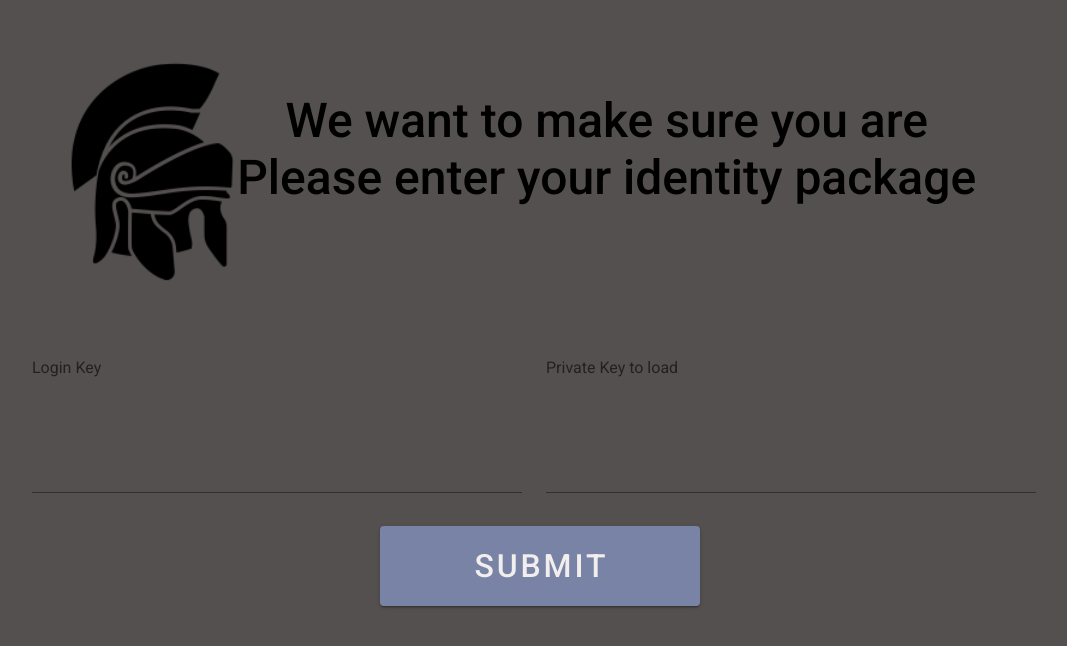
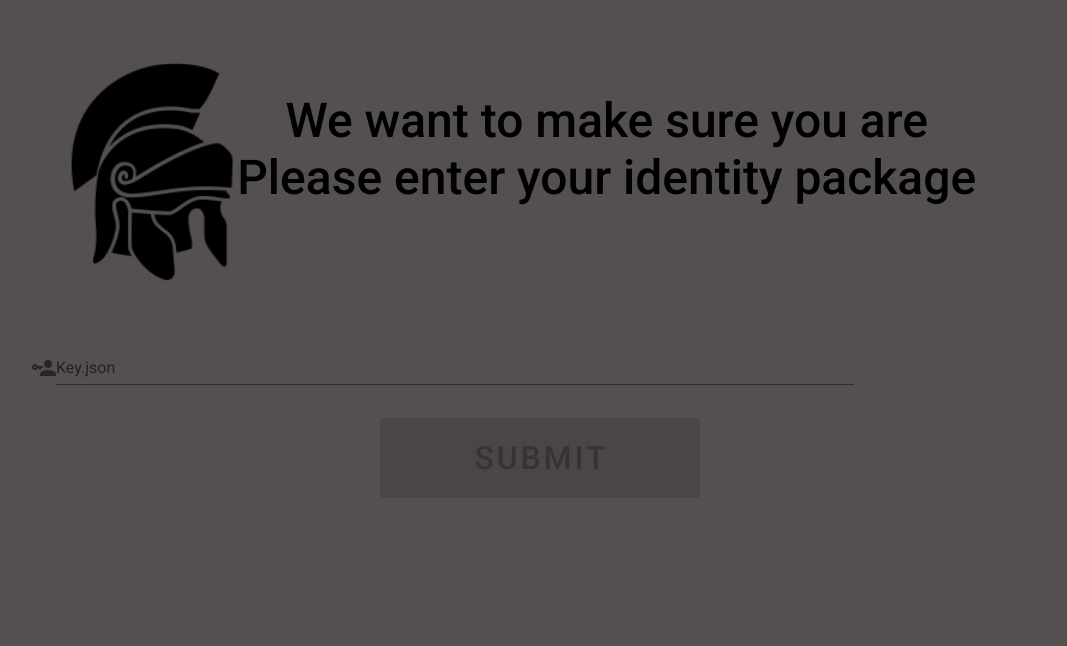
Before and after one commit to SergioTA01229274/Caesar, a Vue app in the folder vue/: page /verification in a window 1280 px wide. Shown: the top 646 px of the page, without its empty margins (140-1207 px from the left). Built offline with nearby package versions, Linux system fonts and the light colour scheme.

Commit message:
Key Reading
JSON file reading and minor indentation fixes multiple files

```diff
--- a/vue/package.json
+++ b/vue/package.json
@@ -13,6 +13,7 @@
     "core-js": "^3.6.5",
     "elint": "^2.0.1",
     "emscripten-sdk": "^2.0.14-1",
+    "es6-promise": "^4.2.8",
     "mime-types": "^2.1.29",
     "nodemon": "^2.0.7",
     "socket.io": "^4.0.0",
@@ -21,7 +22,8 @@
     "vue-router": "^3.2.0",
     "vue-socket.io": "^3.0.10",
     "vue-wasm": "^1.0.0",
-    "vuetify": "^2.4.0"
+    "vuetify": "^2.4.0",
+    "vuex": "^3.6.2"
   },
   "devDependencies": {
     "@vue/cli-plugin-babel": "~4.5.0",
--- a/vue/src/components/IdentityVerification.vue
+++ b/vue/src/components/IdentityVerification.vue
@@ -2,17 +2,34 @@
     <div id="identityVerification-app">
         <v-container id='container' fluid>
             <div id="subContainer">
-                <v-row id="keysRow">
+                <v-row no-gutters>
+                    <v-col cols="9">
+                        <v-file-input
+                            prepend-icon=mdi-account-key
+                            v-model="key"
+                            accept=".json"
+                            label="Key.json"
+                            @change="previewFiles"
+                            @keyup.enter="verifyJSON"
+                            truncate-length="15">
+                        </v-file-input>
+                    </v-col>
+                </v-row>
+                <!--<v-row id="keysRow">
                     <v-col><v-textarea v-model="loginKeyToVerify" label="Login Key" id="loginKeyArea" no-resize></v-textarea></v-col>
                     <v-col> <v-textarea v-model="privateKeyToLoad" label="Private Key to load" id="privateKeyArea" no-resize></v-textarea></v-col>
+                </v-row>-->
+                <v-row id="btnRow">
+                    <v-btn
+                        id='submitButton'
+                        class = 'buttonLabel'
+                        label="submitButtonFor"
+                        :disabled="!isFormValid"
+                        @click="verifyKeys()"
+                    >
+                        Submit
+                    </v-btn>
                 </v-row>
-            <v-row id="btnRow">
-                <v-btn id = 'submitButton' @click="verifyKeys()">
-                    <label for="submitButtonFor" class = 'buttonLabel'>
-                        Submit
-                    </label>
-                </v-btn>
-            </v-row>
             </div>
         </v-container>
     </div>
@@ -20,17 +37,61 @@
 
 <script>
 import axios from 'axios';
+
 export default {
     name: "IdentityVerification",
     data() {
         return {
             loginKeyToVerify: '',
-            privateKeyToLoad: ''
+            privateKeyToLoad: '',
+            isKeyValid: false,
+            isFormValid: false,
+            key: this.keys(),
         }
     },
     methods: {
+        previewFiles: function(files){
+            if (files != null) {
+                const reader = new FileReader();
+                reader.onload = (event) => {
+                    this.parseKeys(event.target.result);
+                }
+                reader.readAsText(files);
+                if (!this.isKeyValid) {
+                    this.isFormValid = true;
+                } else {
+                    this.isFormValid = false;
+                }
+            } else {
+                this.keys();
+            }
+        },
+        parseKeys(result){
+            const keyObj = JSON.parse(result);
+            try {
+                Object.assign(this.key, keyObj);
+                this.isKeyValid = true;
+            } catch (error) {
+                this.isKeyValid = false;
+            }
+
+        },
+        keys(){
+            var Keys = {
+                public: {
+                    n: '',
+                    e: ''
+                },
+                private: {
+                    n: '',
+                    d: ''
+                }
+            }
+            this.isKeyValid = false;
+            this.isFormValid = false;
+        },
         verifyKeys(){
-            let body = {username: localStorage.username, loginKey: this.loginKeyToVerify};
+            let body = {username: localStorage.username, loginKey: this.key.public.n};
             console.log(body);
             axios.post(this.$serverBaseURL + 'loginIden', body).then(response => {
                 if(response.status == 200){
@@ -57,7 +118,6 @@ export default {
         justify-content: center;
         margin-right: 5rem;
     }
-
     #submitButton{
         width:10em;
         height: 5rem;
@@ -68,7 +128,6 @@ export default {
         background-color:#7983A6;
         color: #F2EEEE;
     }
-
     #container{
         background-color:#555050;
         height:22rem;
--- a/vue/src/main.js
+++ b/vue/src/main.js
@@ -3,9 +3,13 @@ import App from './App.vue';
 import vuetify from './plugins/vuetify';
 import router from './router/router';
 import {io} from 'socket.io-client';
+import Vuex from 'vuex';
+import 'es6-promise/auto';
+
 
 Vue.prototype.$serverBaseURL = 'http://localhost:3000/caesar-api/';
 
+Vue.use(Vuex);
 
 Vue.use(io('http://localhost:3000/caesar-api', {autoConnect: false}));
 
--- a/vue/src/views/ErrorView.vue
+++ b/vue/src/views/ErrorView.vue
@@ -3,13 +3,6 @@
         <div class="footer content" id="compContainer"><error></error></div>
     </div>
 </template>
-
-<style scoped>
-    #compContainer {
-        position: fixed !important;
-        left: 22.5rem;
-    }
-</style>
 
 <script>
 export default {
@@ -20,3 +13,10 @@ export default {
 }
 import Error from '../components/Error.vue';
 </script>
+
+<style scoped>
+    #compContainer {
+        position: fixed !important;
+        left: 22.5rem;
+    }
+</style>
--- a/vue/src/views/GUIChat.vue
+++ b/vue/src/views/GUIChat.vue
@@ -16,8 +16,6 @@
         </v-container>
     </div>
 </template>
-
-
 
 <script>
 import ChatSection from '../components/chatSection.vue';
@@ -41,7 +39,7 @@ export default {
             privMeduDataFormated: [],
             publicContactInfo: [],
             rTag: '',
-            messageList: {},
+            messageList: new Object(),
             tmpMessageList: []
         }
     },
@@ -62,15 +60,12 @@ export default {
             let userConnObj = {contacts: this.contactsInStorage, username: this.usernameInStorage};
             this.socket.emit('addUserConn', userConnObj);
         });
-
-
         axios.get('https://api.ipify.org?format=json').then((response) => {
             this.privMenuData.ipAddress = response.data.ip;
             axios.post(this.$serverBaseURL + `/updateIP/${this.usernameInStorage}/${this.privMenuData.ipAddress}`).then((response) => {
                 console.log(response);
             });
         });
-
         axios.get(this.$serverBaseURL + `/getUserInfo/${this.usernameInStorage}`).then((response) => {
             this.privMenuData.publicKey = response.data.data.publicKey.slice(0,10);
             let tmpLastDate = response.data.data.lastLoginDate.split(" ");
@@ -84,23 +79,19 @@ export default {
         });
     },
     created() {
-
         this.socket.connect();
         this.socket.on("clntMsg", (msgObj) => {
             this.messageList[this.rTag].push({sender: msgObj.sender, msg: msgObj.msg});
             console.log(this.messageList[this.rTag]);
         });
-
         this.socket.on("connectionUpdate", (updateUser) => {
             console.log(`${updateUser} just arrive`);
             this.usersConnections[updateUser] = 'Online';
         });
-
         this.socket.on("disconnectionUpdate", (updateUser) => {
             console.log(`${updateUser} just left`);
             this.usersConnections[updateUser] = 'Offline';
         });
-
         this.socket.on("errMsg", (errObj) => {
             this.messageList[this.rTag].push({sender: errObj.sender, msg: errObj.msg});
             console.log(errObj.msg);
@@ -150,7 +141,6 @@ export default {
 </script>
 
 <style scoped>
-
     .span {
         display: inline-block;
         height: 2em;
@@ -159,6 +149,4 @@ export default {
     #userBar {
         z-index: 10;
     }
-
-
 </style>
--- a/vue/src/views/IdentityVerificationView.vue
+++ b/vue/src/views/IdentityVerificationView.vue
@@ -11,12 +11,10 @@
                 </v-col>
         </v-row>
         <div><identity-verification id="fileSection"></identity-verification></div>
-
     </div>
 </template>
 
 <script>
-
 import IdentityVerification from '../components/IdentityVerification.vue';
 
 export default {
@@ -33,11 +31,9 @@ export default {
 </script>
 
 <style scoped>
-
     #fileSection {
         margin-left: 10rem;
     }
-
     #headerContainer {
         margin-top: 2.5rem;
         margin-left: 5rem;
--- a/vue/src/views/login.vue
+++ b/vue/src/views/login.vue
@@ -11,6 +11,20 @@
     </div>
 </template>
 
+<script>
+import LoginHeader from '../components/loginHeader.vue'
+import LoginSection from '../components/loginSection.vue'
+// @ is an alias to /src
+
+export default { // When we export our view, we have to specify the components and the name
+  name: 'Login',
+  components: {
+    LoginHeader,
+    LoginSection
+    }
+}
+</script>
+
 <style scoped>
     #headerContainer {
         position: fixed;
@@ -18,21 +32,3 @@
         left: 2.5rem;
     }
 </style>
-
-
-<script>
-import LoginHeader from '../components/loginHeader.vue'
-import LoginSection from '../components/loginSection.vue'
-
-
-
-// @ is an alias to /src
-
-export default { // When we export our view, we have to specify the components and the name
-  name: 'Login',
-  components: {
-    LoginHeader,
-    LoginSection
-    },
-}
-</script>
--- a/vue/src/views/register.vue
+++ b/vue/src/views/register.vue
@@ -21,14 +21,14 @@
 </template>
 
 <script>
+import signup from '../components/signup.vue'
+
 export default {
-
     name:'register',
     components: {
         signup
     }
 }
-import signup from '../components/signup.vue'
 </script>
 
 <style scoped>
```
Also changed, not shown: 2 other files (tests, documents, lock files or other folders). Lines whose indentation alone changed are shown as unchanged.
